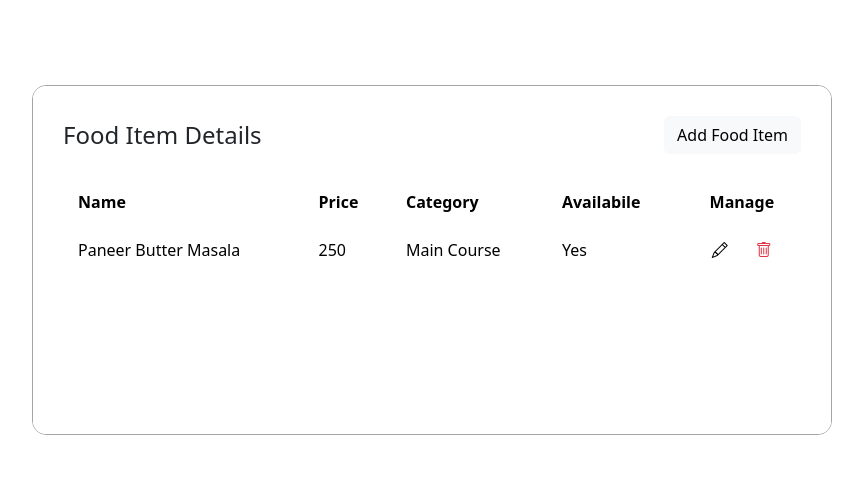
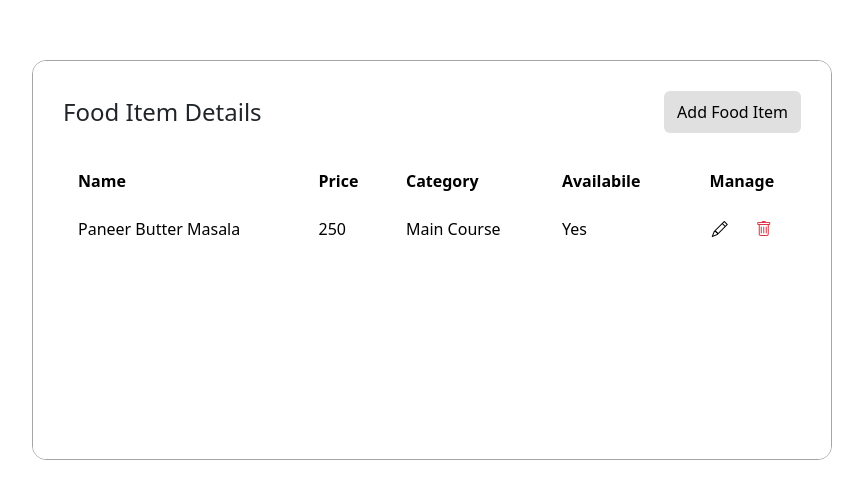
Before and after one commit to deshpandeishan/angular-app, an Angular app: page / in a window 1280 px wide. Shown: the part 140-638 px from the top of the page, without its empty margins (208-1071 px from the left). Built offline with nearby package versions, Linux system fonts and the light colour scheme.

Commit message:
modify btn

```diff
--- a/src/app/food/add-food/add-food.css
+++ b/src/app/food/add-food/add-food.css
@@ -38,3 +38,9 @@
     object-fit: cover;
     border-radius: 14px;
 }
+
+.btn-dark {
+    font-size: 16px;
+    border-radius: 6px;
+    padding: 8px 12px
+}
--- a/src/app/food/food-table/food-table.css
+++ b/src/app/food/food-table/food-table.css
@@ -26,3 +26,15 @@
 .bi-pencil:hover {
     color: #000;
 }
+
+.btn-custom {
+    background-color: #e0e0e0;
+    color: #000;
+    padding: 8px 12px;
+    font-size: 16px;
+    transition: background-color 0.3s;
+}
+
+.btn-custom:hover {
+    background-color: #cfcfcf;
+}
--- a/src/app/food/food-table/food-table.html
+++ b/src/app/food/food-table/food-table.html
@@ -1,6 +1,6 @@
 <div class="d-flex justify-content-between align-items-center mb-4">
     <h4 class="mb-0">Food Item Details</h4>
-    <button class="btn btn-light" (click)="goToAdd()">
+    <button class="btn btn-custom" (click)="goToAdd()">
         Add Food Item
     </button>
 </div>
--- a/src/app/layout/container/container.css
+++ b/src/app/layout/container/container.css
@@ -5,7 +5,7 @@
     transform: translate(-50%, -50%);
     max-width: 800px;
     width: 100%;
-    height: 350px;
+    height: 400px;
     display: flex;
     flex-direction: column;
     border: 1px solid #a5a5a5;
```
